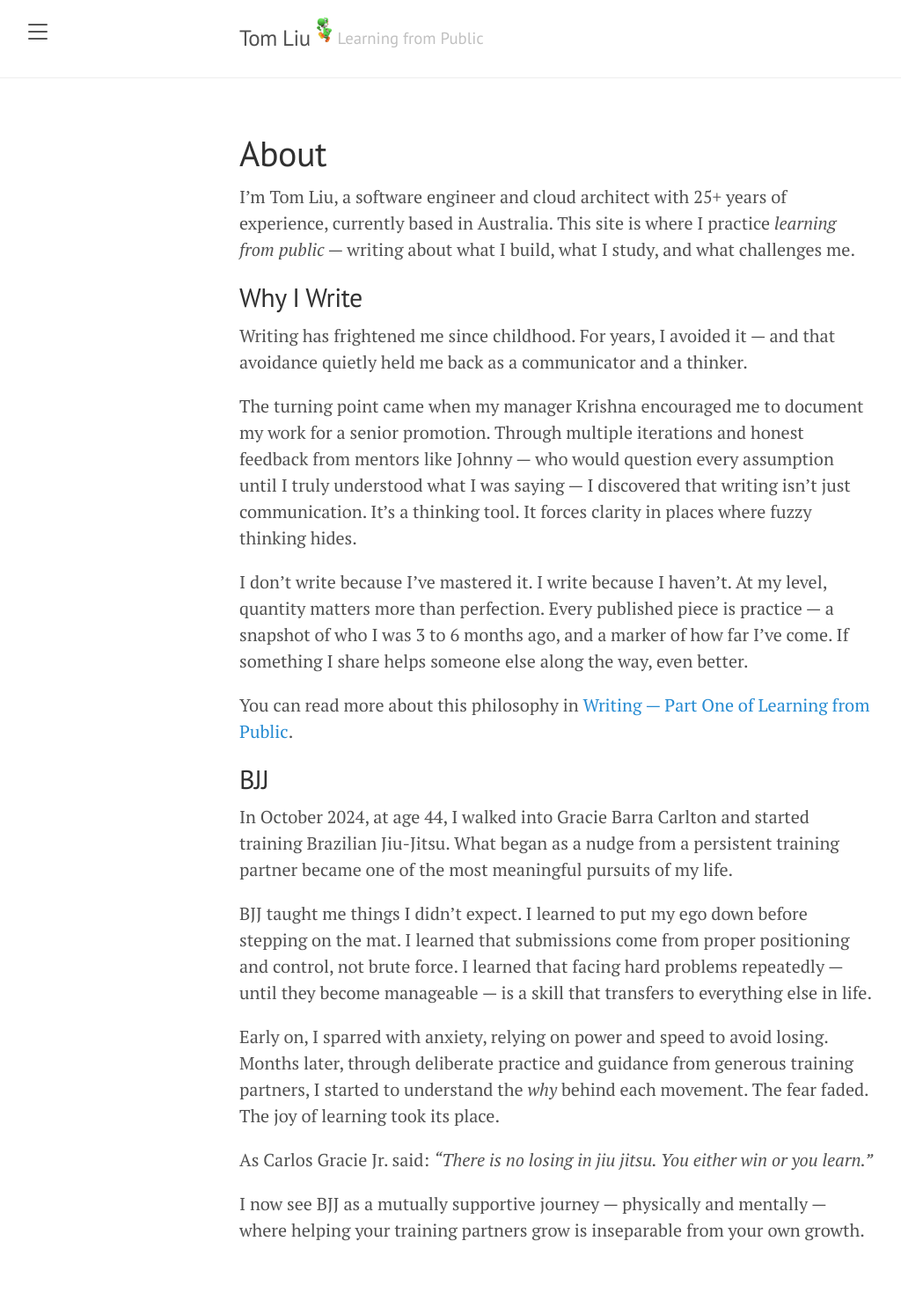
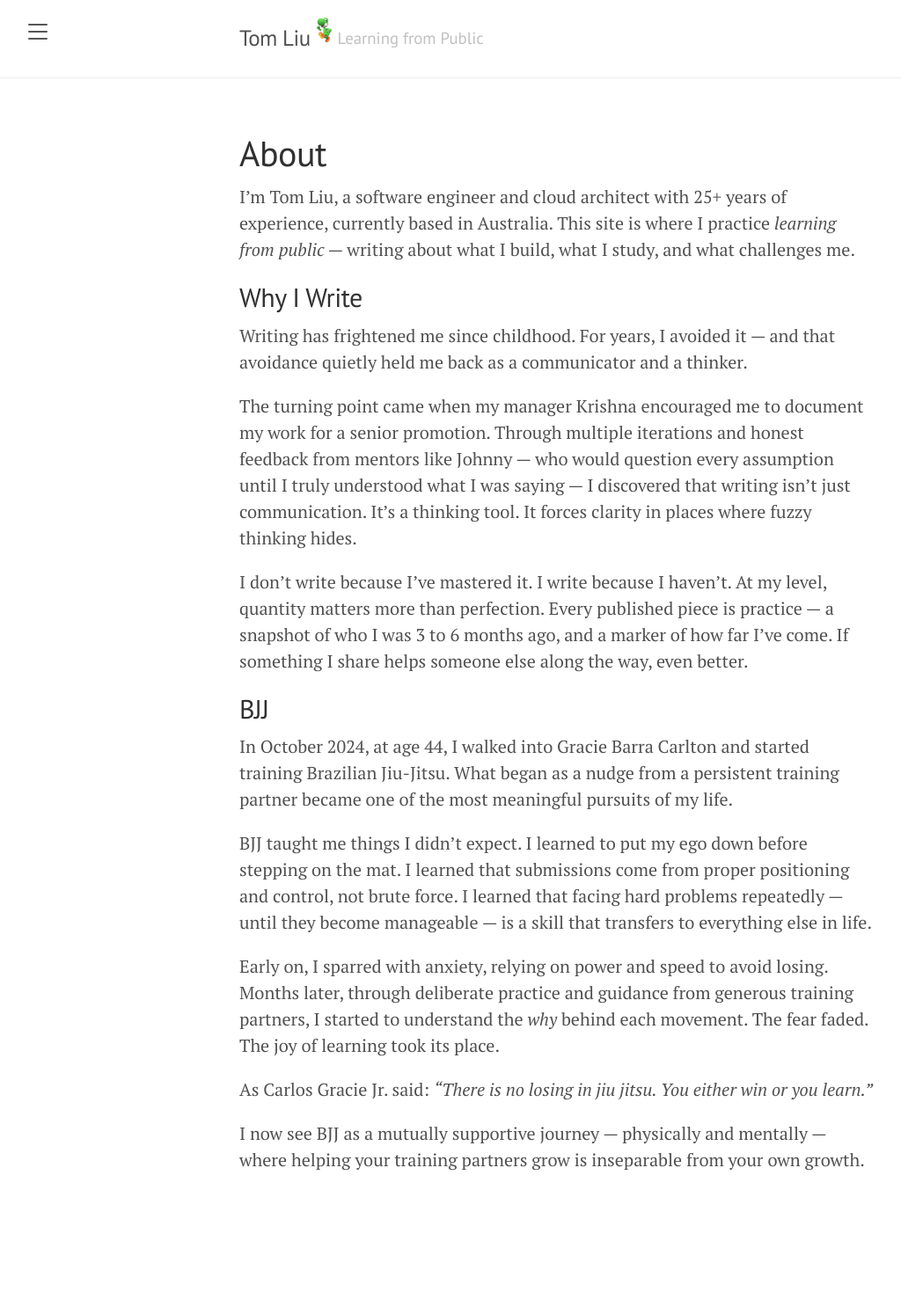
Before and after one commit to tom5610/tom5610.github.io, a Jekyll site: the page built from about.md, in a window 1280 px wide. Shown: the whole page at 88% size, without its empty margins (8-1032 px from the left). Built offline with Jekyll 4.4.1, drawn with Linux system fonts in a browser that asks for light colours; after the commit the page ends 1414 px from its top, so only the background shows below that.

Commit message:
Remove Medium link from About page and fix screenshot paths
- Remove "Writing — Part One of Learning from Public" link from the
  About page's Why I Write section
- Update test-blog-ui skill to save screenshots to .playwright-mcp/
  directory instead of project root
- Add .playwright-mcp to .gitignore to keep browser artifacts out of
  version control

Co-Authored-By: Claude Opus 4.6 <noreply@anthropic.com>

```diff
--- a/about.md
+++ b/about.md
@@ -13,8 +13,6 @@ The turning point came when my manager Krishna encouraged me to document my work
 
 I don't write because I've mastered it. I write because I haven't. At my level, quantity matters more than perfection. Every published piece is practice — a snapshot of who I was 3 to 6 months ago, and a marker of how far I've come. If something I share helps someone else along the way, even better.
 
-You can read more about this philosophy in [Writing — Part One of Learning from Public](https://medium.com/@tom.5610/learning-from-public-093a0dfd3213).
-
 ## BJJ
 
 In October 2024, at age 44, I walked into Gracie Barra Carlton and started training Brazilian Jiu-Jitsu. What began as a nudge from a persistent training partner became one of the most meaningful pursuits of my life.
```
Also changed, not shown: .claude/skills/test-blog-ui/SKILL.md, 1 other file.
